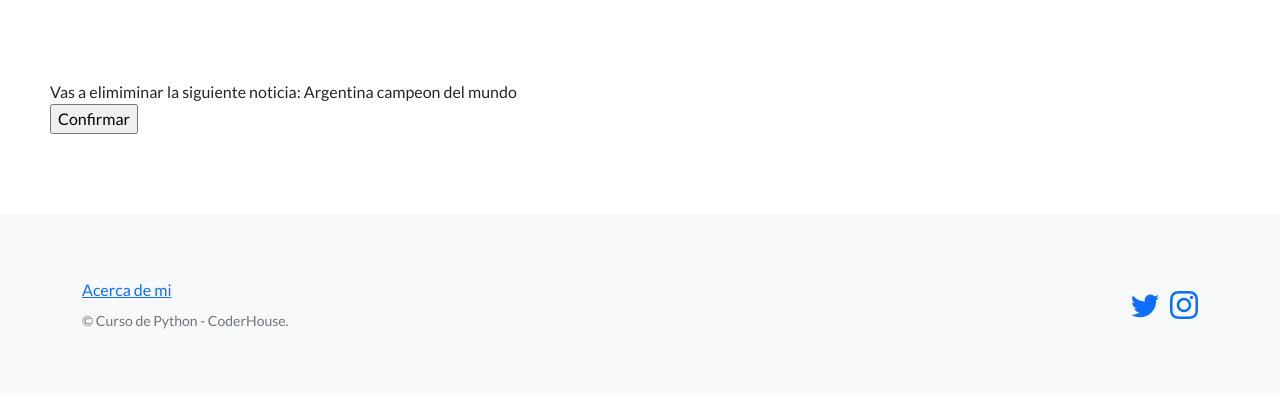
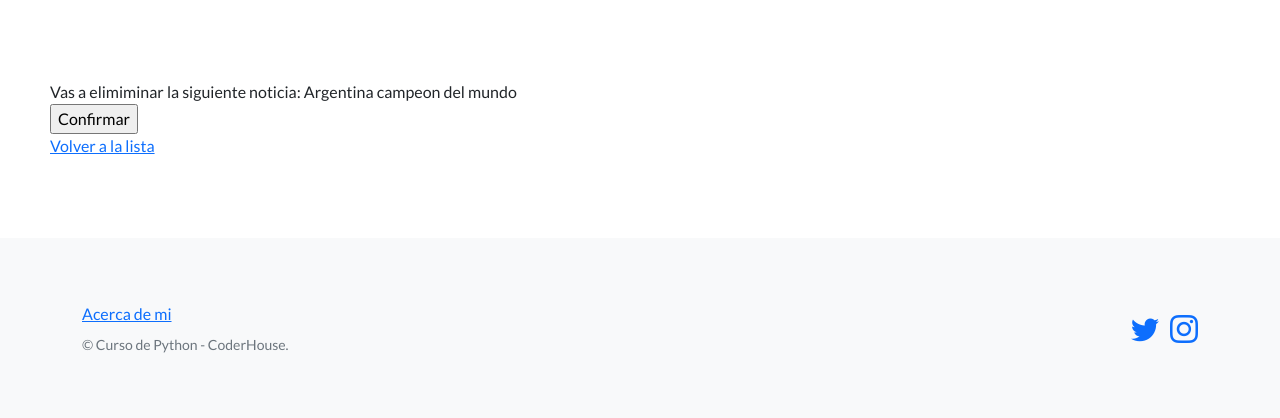
Before and after one commit to MateoBueno/Proyecto-Final-Bueno, a Django app: page /pagina-blog/Eliminar-noticia/1 in a window 1280 px wide. Shown: the part 66-484 px from the top of the page. Run offline with Django 4.2, Linux system fonts and the light colour scheme; data comes from the database, SQL or seed files in the repository; some libraries are stand-ins or nearby versions.

Commit message:
actualizacion de confirmacion

```diff
--- a/myblog/pagina_blog/templates/pagina_blog/confirmacion.html
+++ b/myblog/pagina_blog/templates/pagina_blog/confirmacion.html
@@ -8,4 +8,6 @@
     {{formulario.as_p}}
     <input type="submit" value="Confirmar">
 </form>
+
+<a href="{% url 'listar_noticias' %}">Volver a la lista</a>
 {% endblock contenido %}
```
